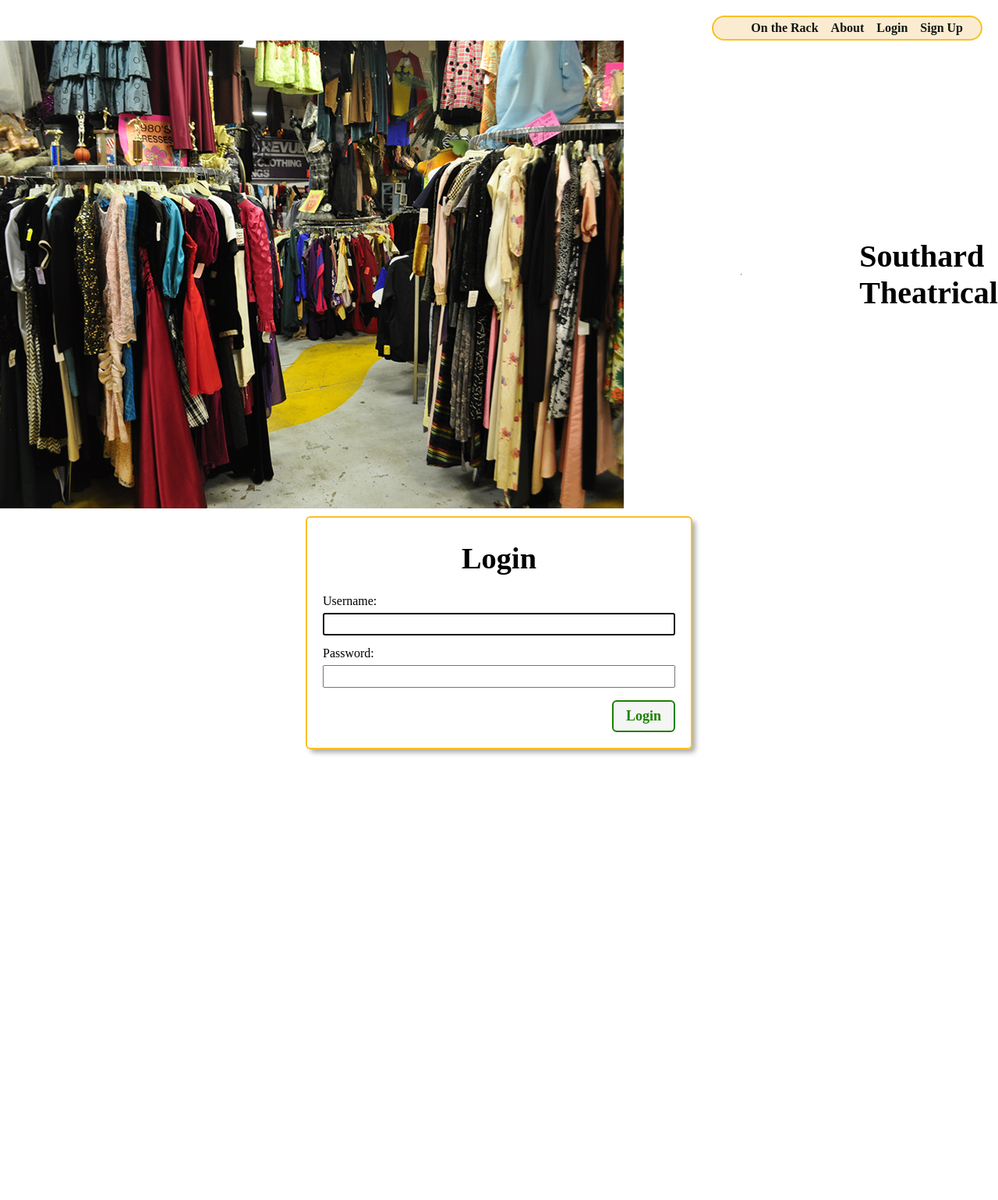
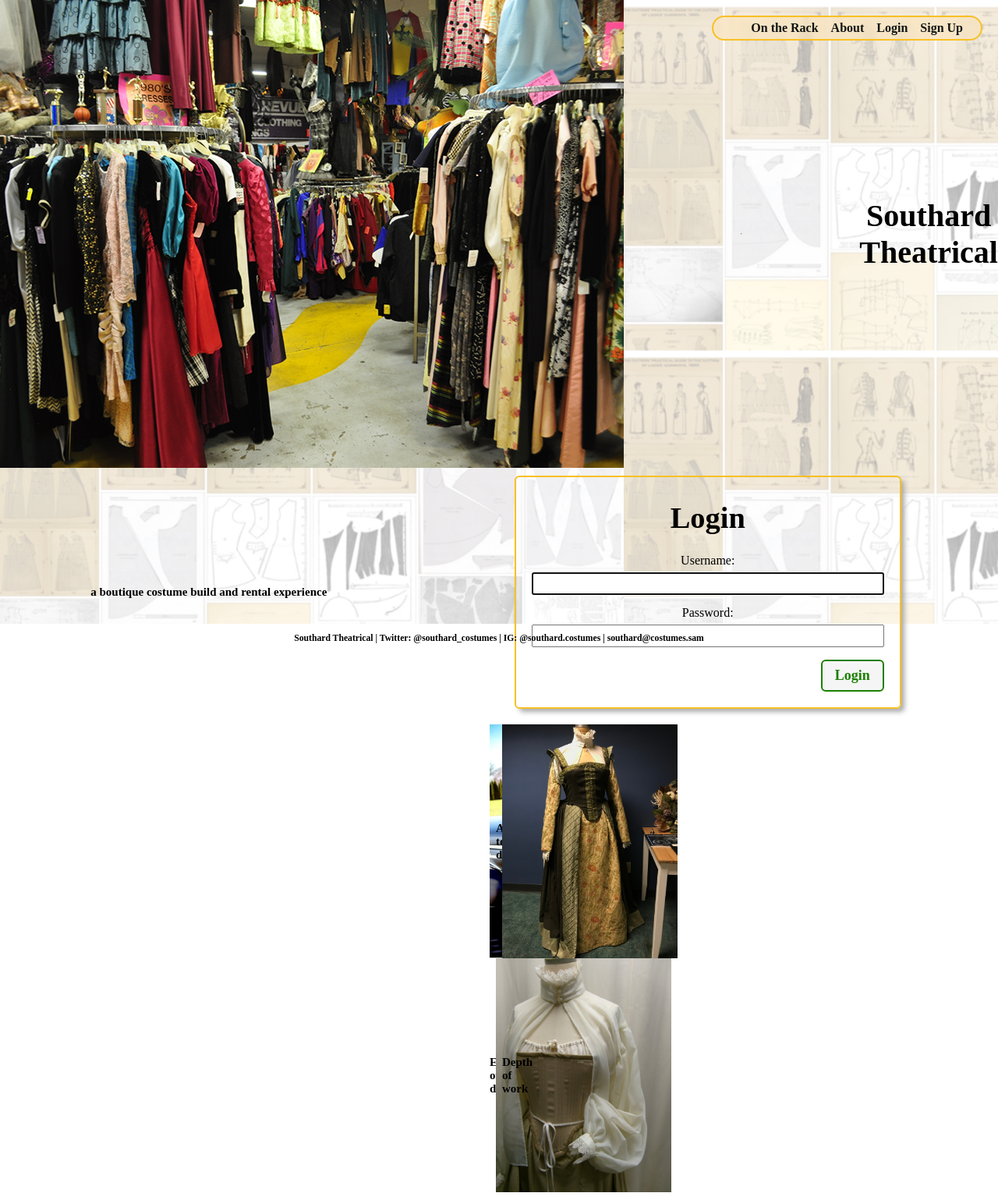
Before and after one commit to jg932/southard_theatrical, a Django app: page / in a window 1280 px wide. Shown: the whole page at 78% size. Before the commit the page ends 968 px from the top, so only its background shows below. Run offline with Django 3.2, Linux system fonts and the light colour scheme.

Commit message:
background image

```diff
--- a/main_app/static/css/base.css
+++ b/main_app/static/css/base.css
@@ -46,7 +46,29 @@
   --card-border-radius: 6px;
 }
 
+.background{
+  top: 0;
+  left: 0;
+  bottom: 0;
+  right: 0;
+  position: absolute;
+  z-index: -1;
+  text-align: center;
+  background-size: 100vh;
+}
 
+.background::after{
+  content: "";
+  background: url(../images/costume_patterns.jpeg);
+  opacity: .3;
+  top: 0;
+  left: 0;
+  bottom: 0;
+  right: 0;
+  position: absolute;
+  z-index: -1;
+  background-size: 100vh;
+}
 
 header {
   width: 100%;
@@ -66,6 +88,7 @@
 
 main {
   width: 100%;
+
 }
 
 nav a {
@@ -88,6 +111,11 @@
 
 nav li {
   padding: 5px 8px;
+}
+
+#home_imgs{
+  display:grid;
+  grid-template-columns: repeat(3, 1vh);
 }
 
 .header-logo-container {
--- a/main_app/static/css/home.css
+++ b/main_app/static/css/home.css
@@ -70,6 +70,10 @@
   margin-top: 16px;
 }
 
+.home_img{
+  height: 200px;
+}
+
 @media only screen and (min-width: 768px) {
   main {
     justify-content: space-around;
--- a/main_app/templates/base.html
+++ b/main_app/templates/base.html
@@ -40,9 +40,14 @@
       </ul>
     </nav>
   </header>
+  <div class="background">
   <main>
     {% block content %}
     {% endblock %}
   </main>
 </body>
+<footer id="footer">
+  <h3>Southard Theatrical | Twitter: @southard_costumes | IG: @southard.costumes | southard@costumes.sam </h3>
+</footer>
+</div>
 </html>
--- a/main_app/templates/home.html
+++ b/main_app/templates/home.html
@@ -9,7 +9,7 @@
 
 <img id="welcome_img" src="{% static 'images/costume_storage3.png' %}" alt="costumes hanging in storage">
 <hr />
-<h1 id="logo">Southard <br>Theatrical</h1>
+<h1 id="logo">Southard <br>Theatrical</h1><h2>a boutique costume build and rental experience</h2>
 {% if not user.is_authenticated %}
   <section>
     <form action="{% url 'home' %}" method="post" class="login">
@@ -22,5 +22,13 @@
   </section>
 {% endif %}
 
+<section id="home_imgs">
+  <img height="300px" src="{% static 'images/20s.jpg' %}" alt="woman in a 1920's style costume">
+  <h2>Attention to detail</h2>
+  <img height="300px" src="{% static 'images/full_dress.jpg' %}" alt="costumes hanging in storage">
+  <h2>Execution of design</h2>
+  <img height="300px" src="{% static 'images/chemise.jpg' %}" alt="costumes hanging in storage">
+  <h2>Depth of work</h2>
+</section>
 
 {% endblock %}
```
Also changed, not shown: main_app/templates/about.html (+4 -3 lines), main_app/static/images/20s.jpg (added), main_app/static/images/chemise.jpg (added), main_app/static/images/costume_patterns.jpeg (added), main_app/static/images/cropped_gown.jpg (added), main_app/static/images/full_dress.jpg (added), main_app/static/images/two_dresses.jpg (added).
